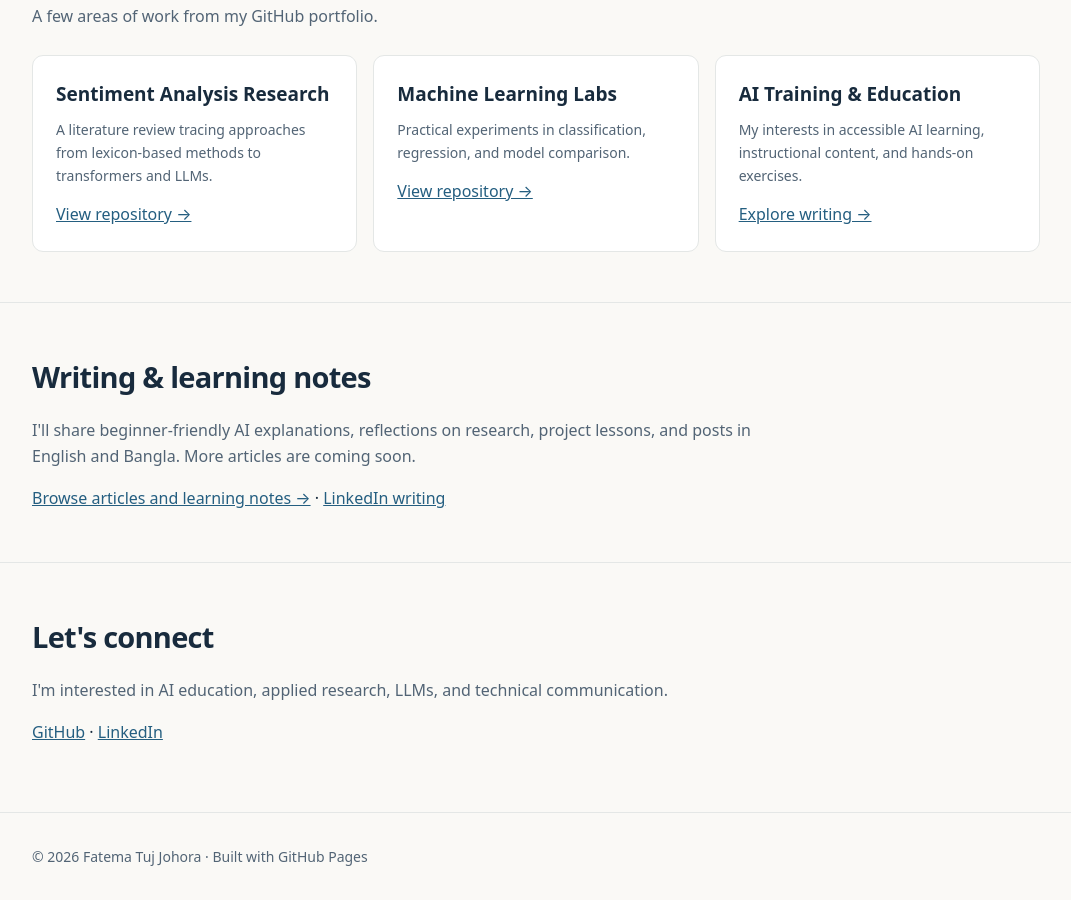
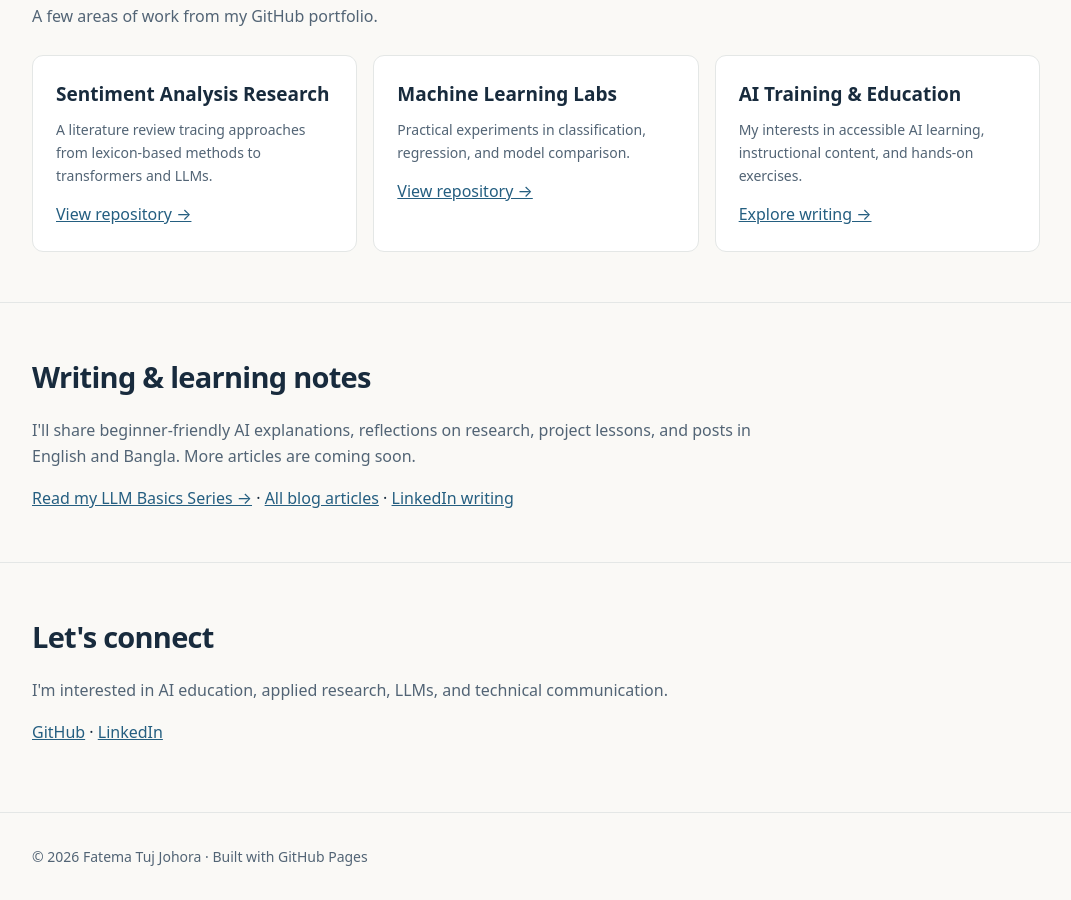
Before and after one commit to FatemaTujJohora11/fatematujjohora11.github.io, a Jekyll site: the page index.html, which Jekyll copies as it is, in a window 1280 px wide and 900 px high, scrolled down 942 px. Shown: the whole window, without its empty margins (104-1175 px from the left). Built offline with Jekyll 4.4.1, drawn with Linux system fonts in a browser that asks for light colours.

Commit message:
Feature LinkedIn LLM learning series on homepage

```diff
--- a/index.html
+++ b/index.html
@@ -26,7 +26,7 @@
 <body>
 <header><div class="wrap"><nav aria-label="Main navigation">
   <strong>Fatema Tuj Johora</strong>
-  <div class="links"><a href="#about">About</a><a href="#work">Projects</a><a href="/blog/">Blog</a><a href="#writing">Writing</a><a href="#contact">Contact</a></div>
+  <div class="links"><a href="#about">About</a><a href="#work">Projects</a><a href="/blog/">Blog</a><a href="/llm-basics/">LLM Series</a><a href="#writing">Writing</a><a href="#contact">Contact</a></div>
 </nav></div></header>
 <main>
   <div class="wrap hero">
@@ -51,7 +51,7 @@
   <section id="writing"><div class="wrap">
     <h2>Writing & learning notes</h2>
     <p class="section-lead">I'll share beginner-friendly AI explanations, reflections on research, project lessons, and posts in English and Bangla. More articles are coming soon.</p>
-    <a href="/blog/">Browse articles and learning notes →</a> <span aria-hidden="true"> · </span> <a href="https://www.linkedin.com/in/fatema-tuj-johora/">LinkedIn writing</a>
+    <a href="/llm-basics/">Read my LLM Basics Series →</a> <span aria-hidden="true"> · </span> <a href="/blog/">All blog articles</a> <span aria-hidden="true"> · </span> <a href="https://www.linkedin.com/in/fatema-tuj-johora/">LinkedIn writing</a>
   </div></section>
   <section id="contact"><div class="wrap">
     <h2>Let's connect</h2>
```
